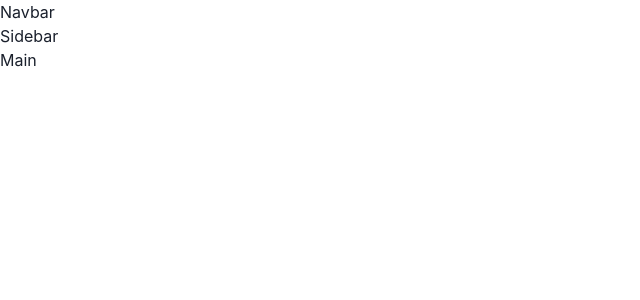
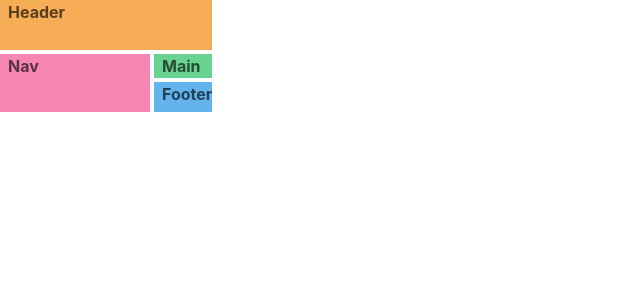
Before and after one commit to geekquest/konti, a React (Vite) app in the folder ui/: page / in a window 1280 px wide. Shown: the top 300 px of the page, without its empty margins (0-640 px from the left). Built offline with nearby package versions, Linux system fonts and the light colour scheme.

Commit message:
Created a new Branch
Created a brand first-task and then added some navigation to the initial ui

```diff
--- a/ui/src/App.jsx
+++ b/ui/src/App.jsx
@@ -1,17 +1,37 @@
 import * as React from 'react'
 
 // 1. import `ChakraProvider` component
-import { ChakraProvider } from '@chakra-ui/react'
+import { ChakraProvider, Grid, GridItem } from '@chakra-ui/react'
 
 export default function App() {
   // 2. Wrap ChakraProvider at the root of your app
   return (
     <ChakraProvider>
-      <div>
-        <nav>Navbar</nav>
-        <div>Sidebar</div>
-        <section>Main</section>
-      </div>
+      <Grid
+        templateAreas={`"header header"
+                        "nav main"
+                        "nav footer"`}
+        gridTemplateRows={'50px 1fr 30px'}
+        gridTemplateColumns={'150px 1fr'}
+        h='auto'
+        w='100%'
+        gap='1'
+        color='blackAlpha.700'
+        fontWeight='bold'
+      >
+        <GridItem pl='2' bg='orange.300' area={'header'}>
+          Header
+        </GridItem>
+        <GridItem pl='2' bg='pink.300' area={'nav'}>
+          Nav
+        </GridItem>
+        <GridItem pl='2' bg='green.300' area={'main'}>
+          Main
+        </GridItem>
+        <GridItem pl='2' bg='blue.300' area={'footer'}>
+          Footer
+        </GridItem>
+      </Grid>
     </ChakraProvider>
   )
 }
```
